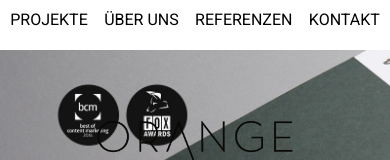
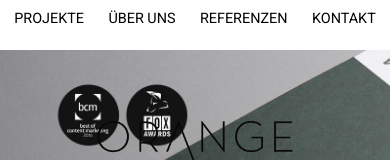
Before and after one commit to matthias-grgic/LandigPage, a React (Vite) app: page / in a window 390 px wide. Shown: the top 160 px of the page. Built offline with nearby package versions, Linux system fonts and the light colour scheme.

Commit message:
done v1, fixed css and ligthbox, and navigation

```diff
--- a/src/comp/Navigation.jsx
+++ b/src/comp/Navigation.jsx
@@ -37,7 +37,7 @@ const StyledNavLink = styled(NavLink)`
   align-items: center;
   background-color: transparent;
   display: flex;
-  font-size: clamp(1rem, 2vw, 3rem);
+  font-size: clamp(0.9rem, 2vw, 3rem);
   justify-content: left;
   &:hover {
     color: var(--third-color);
--- a/src/comp/Navigation/AboutNav.jsx
+++ b/src/comp/Navigation/AboutNav.jsx
@@ -32,7 +32,7 @@ const ButtonStyled = styled.div`
   background-color: transparent;
   cursor: pointer;
   display: flex;
-  font-size: clamp(1rem, 2vw, 3rem);
+  font-size: clamp(0.9rem, 2vw, 3rem);
   &:hover {
     color: var(--third-color);
   }
--- a/src/comp/Navigation/ProjectNav.jsx
+++ b/src/comp/Navigation/ProjectNav.jsx
@@ -32,7 +32,7 @@ const ButtonStyled = styled.div`
   display: flex;
   background-color: transparent;
   cursor: pointer;
-  font-size: clamp(1rem, 2vw, 3rem);
+  font-size: clamp(0.9rem, 2vw, 3rem);
   &:hover {
     color: var(--third-color);
   }
--- a/src/globalStyles.js
+++ b/src/globalStyles.js
@@ -26,6 +26,7 @@ h1, h2, h3 ,h4 ,h5, h6 {
   background-color: transparent;
   color: var(--main-txt-color);
   font-family: 'Poppins', sans-serif;
+  font-size: 700;
 }
 
 h1 {
```
